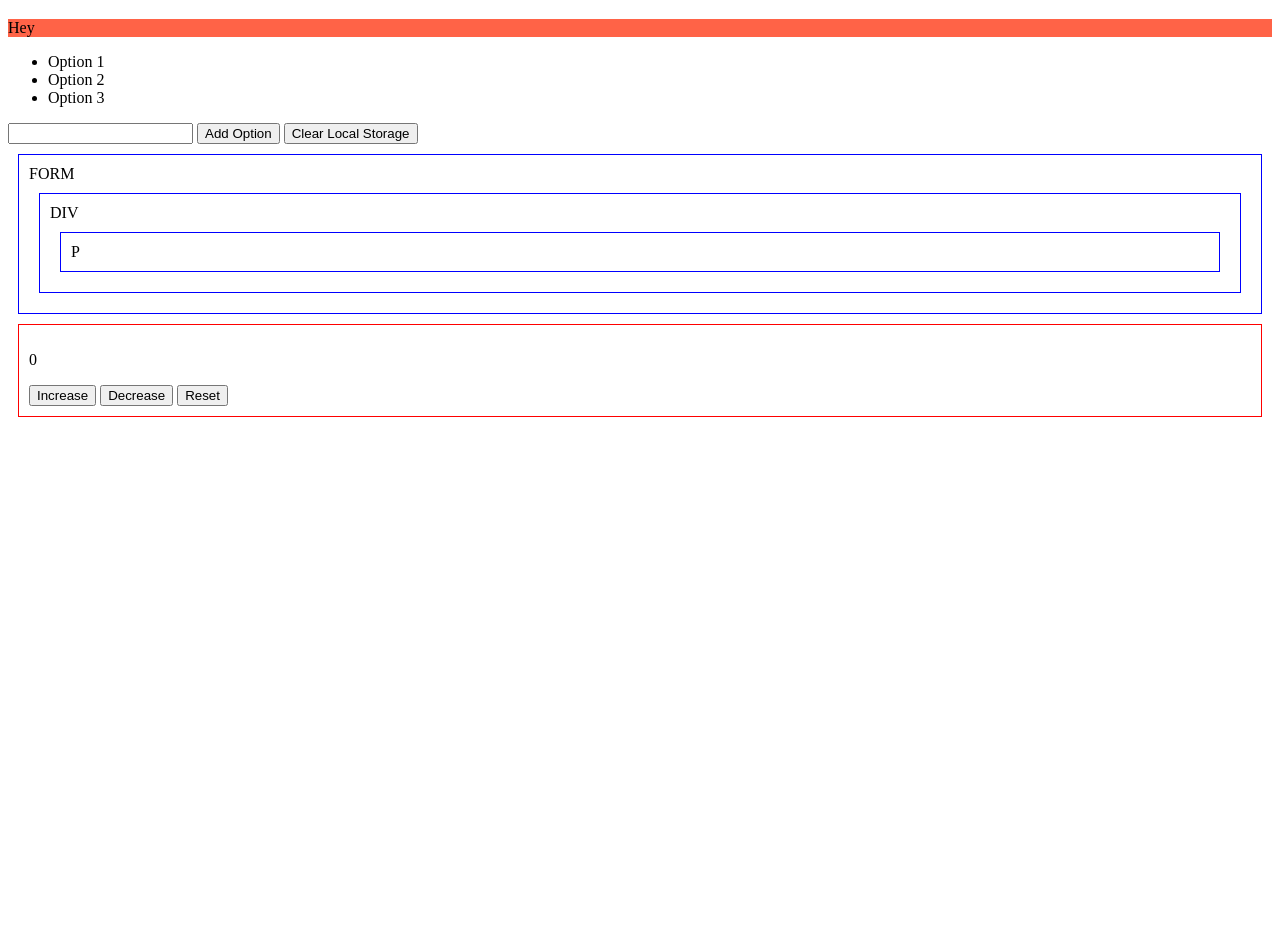
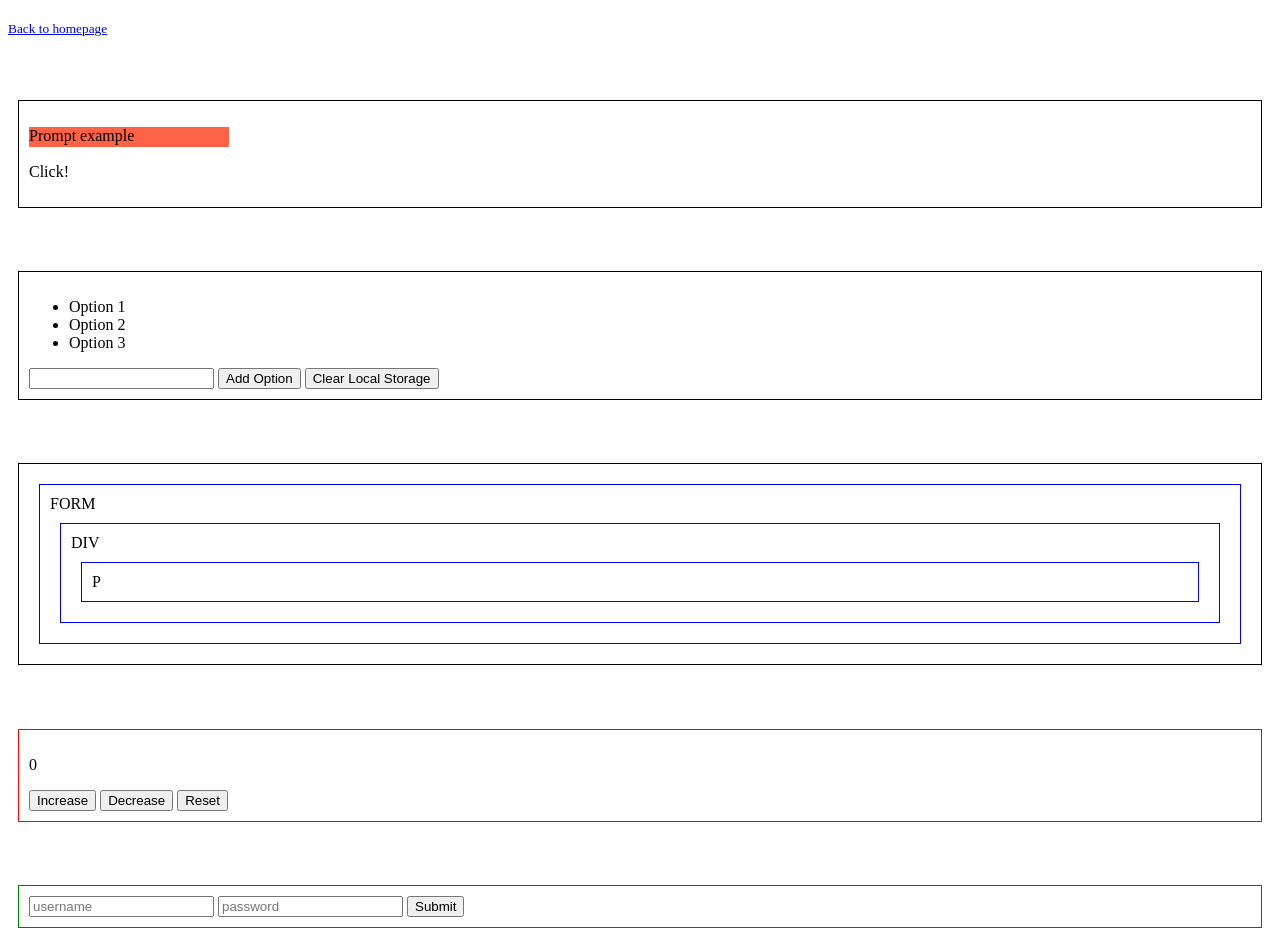
Before and after one commit to Enceladus-py/js101, a website: page tutorial/index.html in a window 1280 px wide. Shown: the part 61-999 px from the top of the page. Before the commit the page ends 800 px from the top, so only its background shows below. Drawn offline with Linux system fonts and the light colour scheme.

Commit message:
Added nodejs local server and form examples

```diff
--- a/tutorial/css/styles.css
+++ b/tutorial/css/styles.css
@@ -1,15 +1,26 @@
 .par{
     background-color: tomato;
+    width: 200px;
+    height: 20px;
 }
 
-#divbubble *{
+.borderbox{
+    margin: 10px;
+    margin-top: 5%;
+    padding: 10px;
+    border: 1px solid black;
+}
+
+#divbubble *{ /* for each element add margin and padding */
     margin: 10px;
     padding: 10px;
     border: 1px solid blue;
 }
 
 #counter {
-    margin: 10px;
-    padding: 10px;
     border: 1px solid red;
 }
+
+#formTutorial {
+    border: 1px solid green;
+}
--- a/tutorial/index.html
+++ b/tutorial/index.html
@@ -10,10 +10,15 @@
 
     <body>
         <h1>Javascript tutorial</h1>
+        <small><a href="/">Back to homepage</a></small>
 
-        <p class="par" onclick="inp();">Hey</p>
+        <div class="borderbox">
+            <p class="par" onclick="inp();">Prompt example</p>
+            <p>Click!</p>
+        </div>
 
-
+        <!-- Adding options - stored in local storage -->
+        <div class="borderbox">
             <ul class="options">
                 <li id="opt1" onclick="op1();">Option 1</li>
                 <li>Option 2</li>
@@ -22,11 +27,13 @@
 
             <input type="text" id="data">
             <button id="add">Add Option</button>
-
             <button id="clearLocal">Clear Local Storage</button>
 
+        </div>
+
+
         <!-- Event Bubbling (Almost all events bubble.) -->
-        <div id="divbubble">
+        <div class="borderbox" id="divbubble">
             <form onclick="alert('form')">FORM
                 <div onclick="alert('div')">DIV
                     <p onclick="alert('p')">P</p>
@@ -34,17 +41,27 @@
             </form>
         </div>
 
-        <div id="counter">
+        <!-- Increment- Decrement - Store counter -->
+        <div class="borderbox" id="counter">
             <p id="ct"></p>
             <button id="increase">Increase</button>
             <button id="decrease">Decrease</button>
             <button id="reset">Reset</button>
         </div>
 
+        <!-- onSubmit and onChange events -->
+        <div class="borderbox" id="formTutorial">
+            <form method="post" onsubmit="submitFormEvent(e)">
+                <input type="text" name="username" id="username" placeholder="username" onchange="changeFormEvent()">
+                <input type="password" name="password" id="password" placeholder="password" onchange="changeFormEvent()">
+                <button type="submit">Submit</button>
+            </form>
+        </div>
 
         <script src="js/tutorial.js"></script>
         <script src="js/counter.js"></script>
         <script src="js/list.js"></script>
+        <script src="js/form.js"></script>
     </body>
 
 </html>
--- /dev/null
+++ b/tutorial/js/form.js
@@ -0,0 +1,9 @@
+function submitFormEvent(){
+    console.log("submitted");
+}
+
+function changeFormEvent(){
+    let username = document.querySelector("#username").value;
+    let password = document.querySelector("#password").value;
+    console.log(username, password);
+}
--- a/tutorial/js/tutorial.js
+++ b/tutorial/js/tutorial.js
@@ -56,7 +56,9 @@ console.log(s[9]);
 
 function inp() {
     var name = prompt("Enter your name","Your name...");
-    document.querySelector(".par").innerHTML = name;
+    var par = document.querySelector(".par");
+    par.innerHTML = name;
+    par.style.color = "yellow";
 }
 
 /* Change <ul> */
```
Also changed, not shown: hmw1/index.html (+5 -0 lines), index.html (added, +17 -0 lines), package.json (added, +31 -0 lines), server.js (added, +34 -0 lines), 1 other file. Lines whose indentation alone changed are shown as unchanged.
